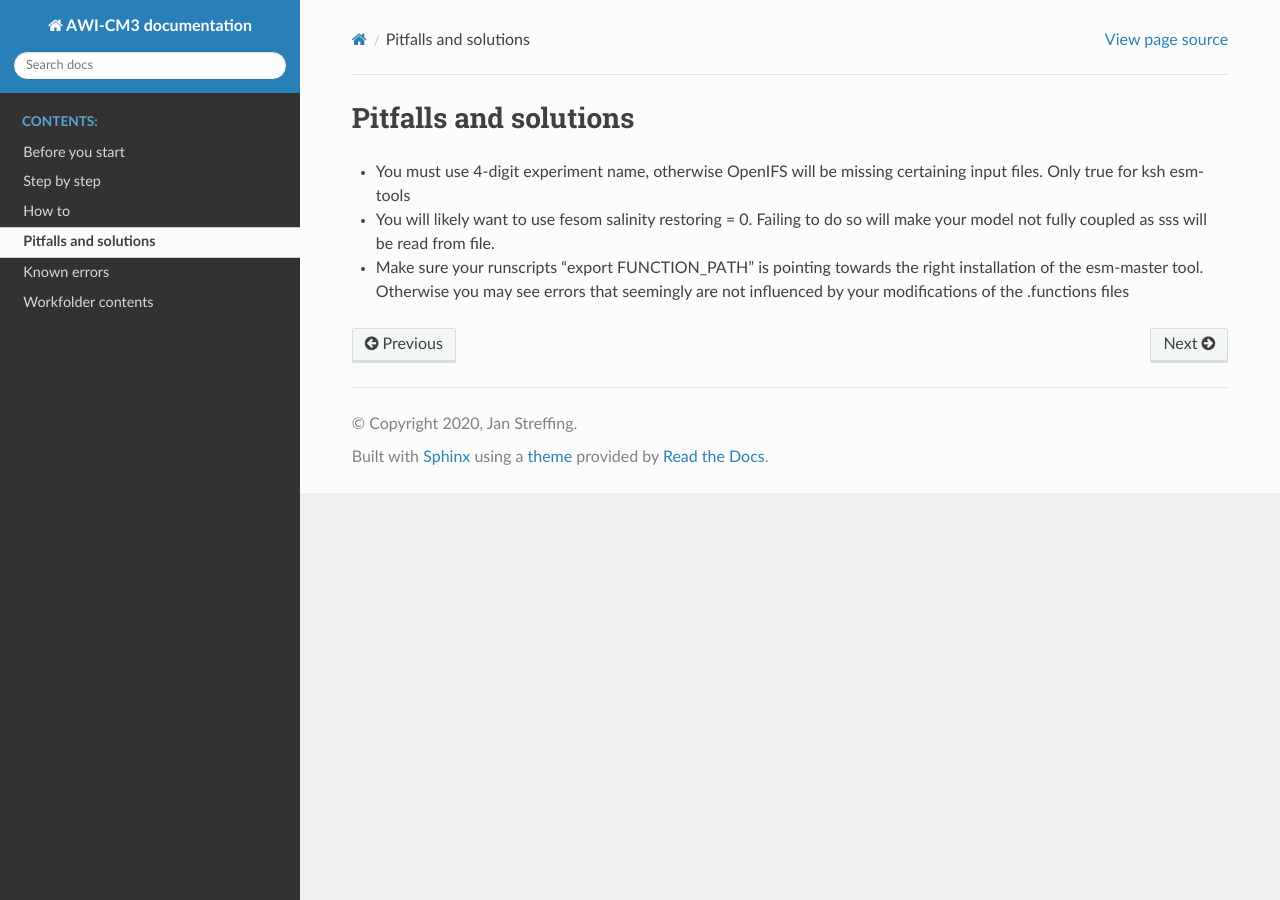
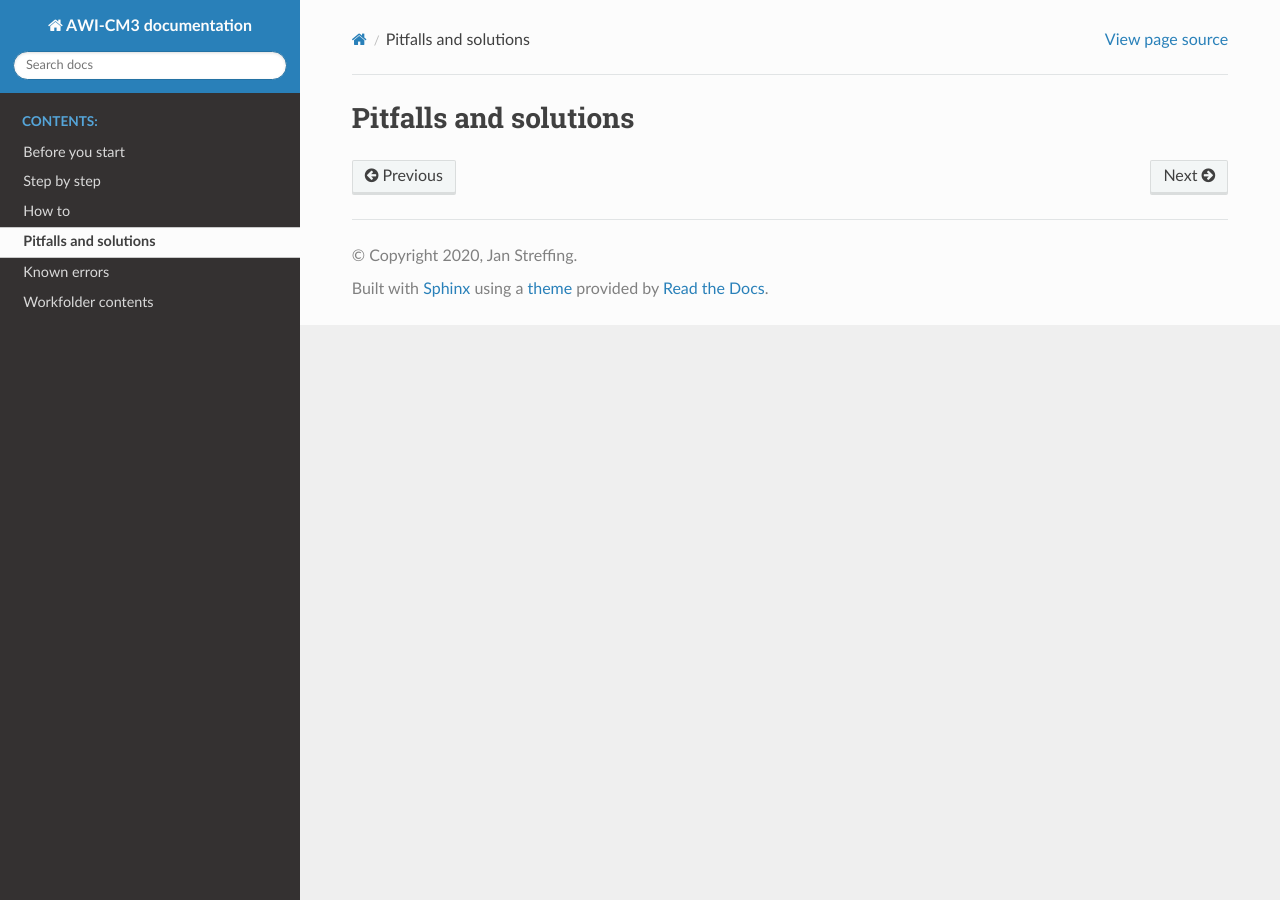
Before and after one commit to AWI-ESM/documentation_AWI-CM3, a Sphinx documentation site: the page built from source/pitfalls_and_solutions.rst, in a window 1280 px wide. Built offline with Sphinx 7.4.7 and the Read the Docs theme 2.0.0, drawn with Linux system fonts in a browser that asks for light colours.

Commit message:
Update pitfalls_and_solutions.rst
Removed old pitfalls and solutions that were applicable to the ksh esm-master installed version of AWI-CM3 only. New points yet to be added.

```diff
--- a/source/pitfalls_and_solutions.rst
+++ b/source/pitfalls_and_solutions.rst
@@ -2,6 +2,3 @@
 
 Pitfalls and solutions
 **********************
-- You must use 4-digit experiment name, otherwise OpenIFS will be missing certaining input files. Only true for ksh esm-tools
-- You will likely want to use fesom salinity restoring = 0. Failing to do so will make your model not fully coupled as sss will be read from file.
-- Make sure your runscripts "export FUNCTION_PATH" is pointing towards the right installation of the esm-master tool. Otherwise you may see errors that seemingly are not influenced by your modifications of the .functions files
```
